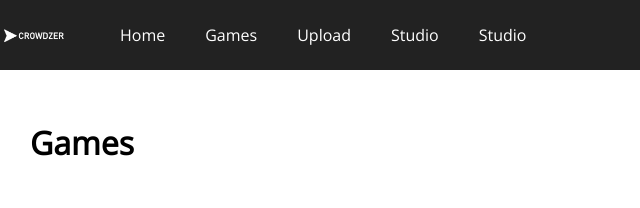
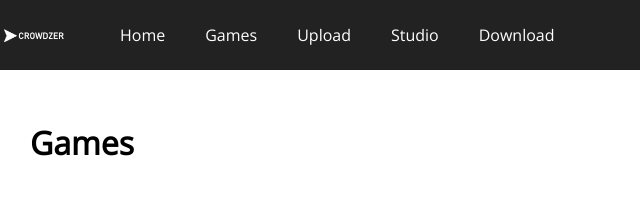
Before and after one commit to BeGamess/crowdzer, a plain HTML site: page games.html in a window 1280 px wide. Shown: the top 208 px of the page, 0-640 px from the left. Drawn offline with nearby package versions, Linux system fonts and the light colour scheme.

Commit message:
Update games.html

```diff
--- a/games.html
+++ b/games.html
@@ -25,7 +25,7 @@
                     <a href="studio.html" class="nav-item">Studio</a>
                 </li>
                 <li>
-                    <a href="download.html" class="nav-item">Studio</a>
+                    <a href="download.html" class="nav-item">Download</a>
                 </li>
             </ul>
         </nav>
```
